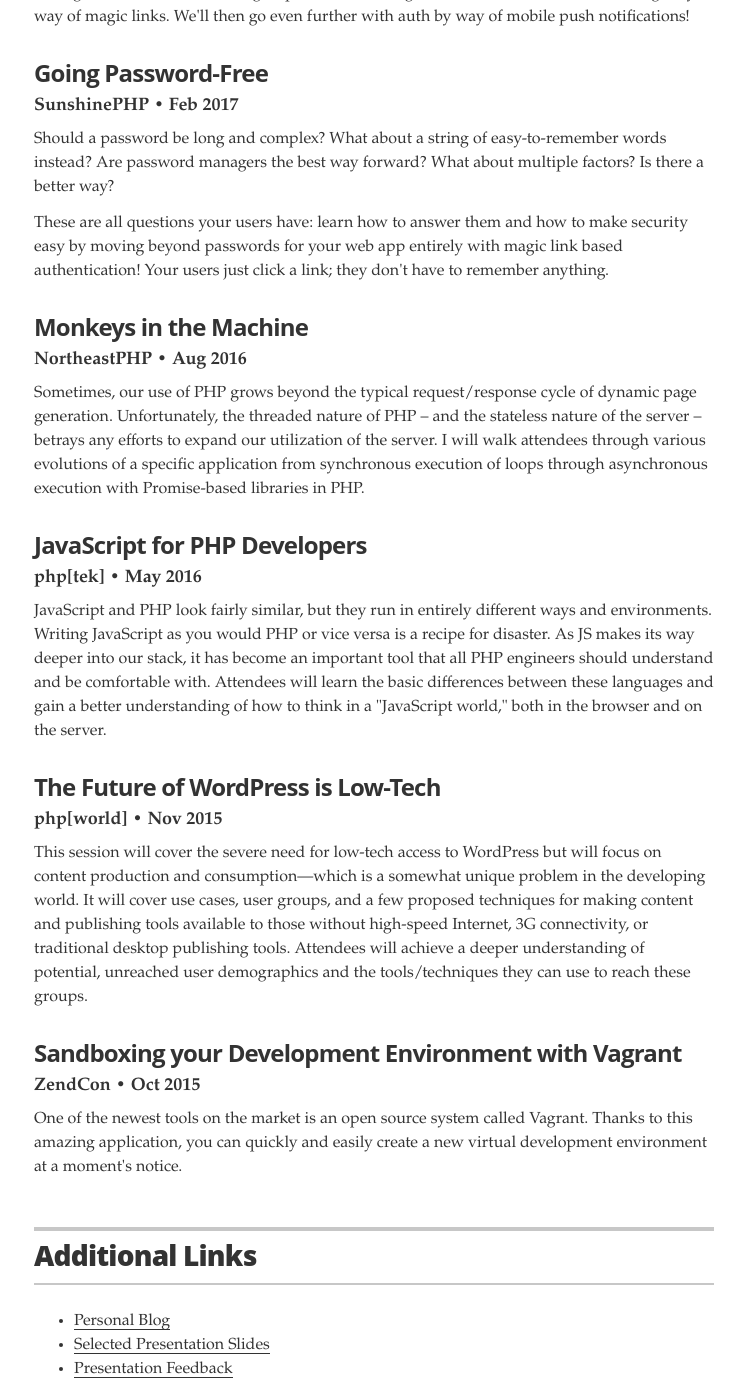
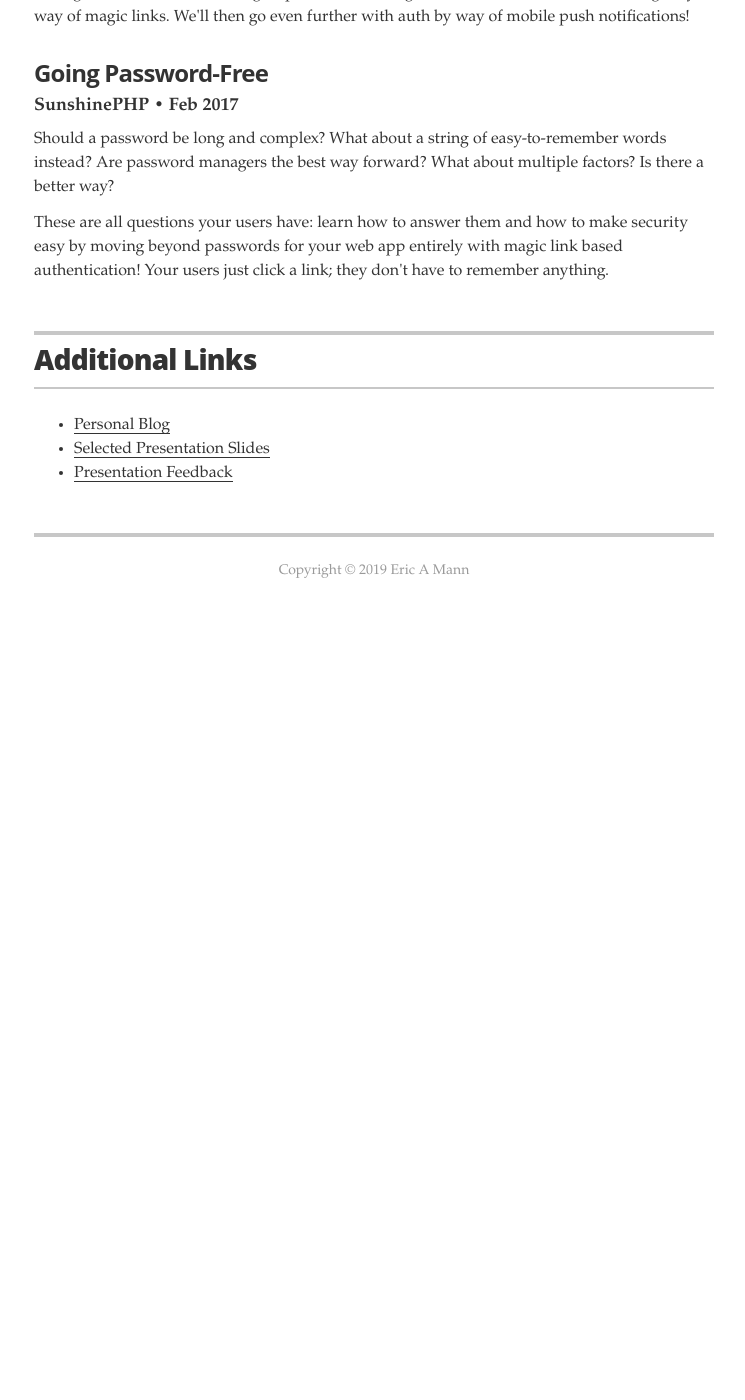
Before and after one commit to ericmann/ericmann.github.io, a Jekyll site: the page built from index.html, in a window 1280 px wide and 1400 px high, scrolled down 3408 px. Shown: the whole window, without its empty margins (266-1011 px from the left). Built offline with Jekyll 4.4.1, drawn with Linux system fonts in a browser that asks for light colours; after the commit the page ends 4038 px from its top, so only the background shows below that; some of the changed text lies outside the part shown.

Commit message:
Update links and truncate speaking history.

```diff
--- a/_layouts/resume.html
+++ b/_layouts/resume.html
@@ -63,7 +63,7 @@
           <p class="resume-item-copy">Developed secure authentication, identification, and privacy management tools and hosted SaaS platform for enterprise partners. Helped design and build a scalable, end-to-end encrypted database for managing consumers' personally identifying information (PII).</p>
           <ul class="resume-item-list">
             <li>Devised and engineered a dynamically-scalable, real-time event notification system for record publication.</li>
-            <li>Designed the secure onboarding and registration system powering the <a href="http://streetcar.atlantaga.gov/?news=atlanta-streetcar-launches-new-beta-mobile-app">Atlanta Streetcar's mobile application</a>.</li>
+            <li>Designed the secure onboarding and registration system powering the <a href="https://www.masstransitmag.com/technology/press-release/12289018/moovel-north-america-atlanta-streetcar-launches-new-moovel-beta-mobile-app">Atlanta Streetcar's mobile application</a>.</li>
             <li>In partnership with Amazon, <a href="https://thenewstack.io/lambdaedge-moves-personalized-web-content-closer-norm/">leveraged Lambda@Edge</a> (while in beta) to safely and securely deliver single-page cryptographic web applications to end users.</li>
             <li>Designed and developed a secure, end-to-end encrypted data storage solution used by clients <a href="https://www.cra.com/company/news/darpa-awards-charles-river-analytics-contract-build-smartphone-app-detects-warfighter">such as DARPA</a> to protect sensitive information while at rest.</li>
           </ul>
@@ -178,30 +178,6 @@
           <h4 class="resume-item-details">SunshinePHP &bull; Feb 2017</h4>
           <p class="resume-item-copy">Should a password be long and complex? What about a string of easy-to-remember words instead? Are password managers the best way forward? What about multiple factors? Is there a better way?</p>
           <p class="resume-item-copy">These are all questions your users have: learn how to answer them and how to make security easy by moving beyond passwords for your web app entirely with magic link based authentication! Your users just click a link; they don't have to remember anything.</p>
-        </div>
-
-        <div class="resume-item">
-          <h3 class="resume-item-title">Monkeys in the Machine</h3>
-          <h4 class="resume-item-details">NortheastPHP &bull; Aug 2016</h4>
-          <p class="resume-item-copy">Sometimes, our use of PHP grows beyond the typical request/response cycle of dynamic page generation. Unfortunately, the threaded nature of PHP – and the stateless nature of the server – betrays any efforts to expand our utilization of the server. I will walk attendees through various evolutions of a specific application from synchronous execution of loops through asynchronous execution with Promise-based libraries in PHP.</p>
-        </div>
-
-        <div class="resume-item">
-          <h3 class="resume-item-title">JavaScript for PHP Developers</h3>
-          <h4 class="resume-item-details">php[tek] &bull; May 2016</h4>
-          <p class="resume-item-copy">JavaScript and PHP look fairly similar, but they run in entirely different ways and environments. Writing JavaScript as you would PHP or vice versa is a recipe for disaster. As JS makes its way deeper into our stack, it has become an important tool that all PHP engineers should understand and be comfortable with. Attendees will learn the basic differences between these languages and gain a better understanding of how to think in a "JavaScript world," both in the browser and on the server.</p>
-        </div>
-
-        <div class="resume-item">
-          <h3 class="resume-item-title">The Future of WordPress is Low-Tech</h3>
-          <h4 class="resume-item-details">php[world] &bull; Nov 2015</h4>
-          <p class="resume-item-copy">This session will cover the severe need for low-tech access to WordPress but will focus on content production and consumption—which is a somewhat unique problem in the developing world. It will cover use cases, user groups, and a few proposed techniques for making content and publishing tools available to those without high-speed Internet, 3G connectivity, or traditional desktop publishing tools. Attendees will achieve a deeper understanding of potential, unreached user demographics and the tools/techniques they can use to reach these groups.</p>
-        </div>
-
-        <div class="resume-item">
-          <h3 class="resume-item-title">Sandboxing your Development Environment with Vagrant</h3>
-          <h4 class="resume-item-details">ZendCon &bull; Oct 2015</h4>
-          <p class="resume-item-copy">One of the newest tools on the market is an open source system called Vagrant. Thanks to this amazing application, you can quickly and easily create a new virtual development environment at a moment's notice.</p>
         </div>
 
       </section>
```
Also changed, not shown: other parts of _layouts/resume.html (+1 -1 lines).
